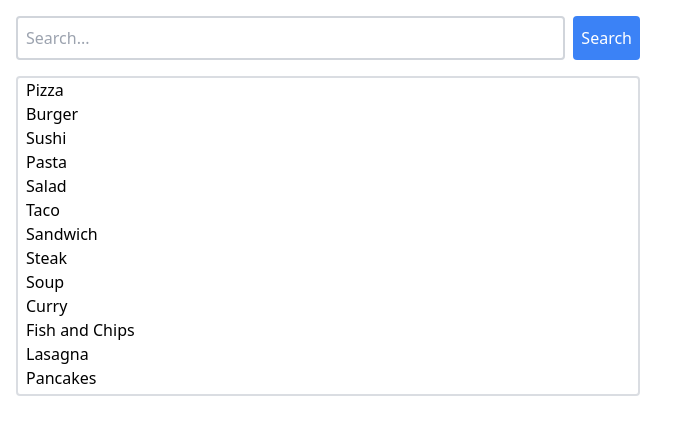
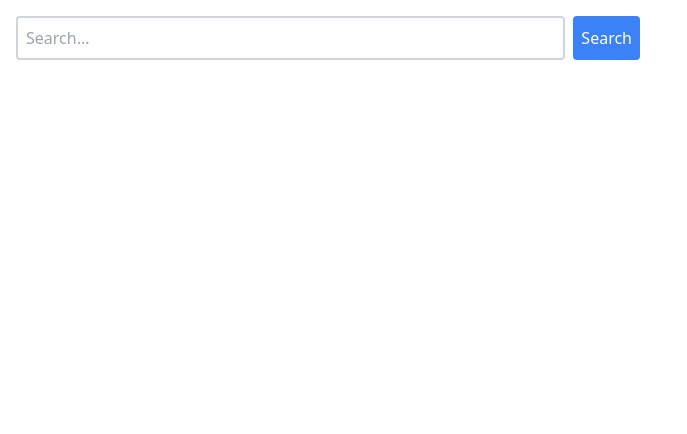
Before and after one commit to AdiAharonov/nextjs-search-page, a Next.js app in the folder complete-pages/: page /search in a window 1280 px wide. Shown: the top 434 px of the page, without its empty margins (0-687 px from the left). Built offline with nearby package versions, Linux system fonts and the light colour scheme.

Commit message:
display select box only if there is options

```diff
--- a/complete-pages/src/components/searchContainer/SearchContainer.tsx
+++ b/complete-pages/src/components/searchContainer/SearchContainer.tsx
@@ -19,7 +19,7 @@ const SearchContainer: React.FC<SearchContainerProps> = ({ handleSubmit, searchT
         <button type="submit" className="btn bg-blue-500 text-white p-2 rounded">Search</button>
       </form>
 
-      <SelectContainer options={foodItems.filter((item => isTermIncluded(searchTerm, item.displayName)))} />
+      <SelectContainer options={foodItems.filter((item => searchTerm && isTermIncluded(searchTerm, item.displayName)))} />
     </div>
   );
 };
--- a/complete-pages/src/components/searchContainer/SelectContainer.tsx
+++ b/complete-pages/src/components/searchContainer/SelectContainer.tsx
@@ -13,7 +13,8 @@ interface SelectContainerProps {
 
 const SelectContainer: React.FC<SelectContainerProps> = ({ options = [] }) => {
   return (
-    <div className='w-full h-[320px] px-2 flex flex-col items-start border-2 border-gray-300/80 rounded overflow-scroll'>
+    <div className='w-full h-[320px] px-2 flex flex-col items-start border-2 border-gray-300/80 rounded overflow-scroll'
+    style={options.length > 0 ? {} : {display: 'none'}}>
       {options.map((option, index) => (
         <button key={index} className='text-left w-full hover:bg-gray-100 rounded-md w-full'>
           {option.displayName}
```
